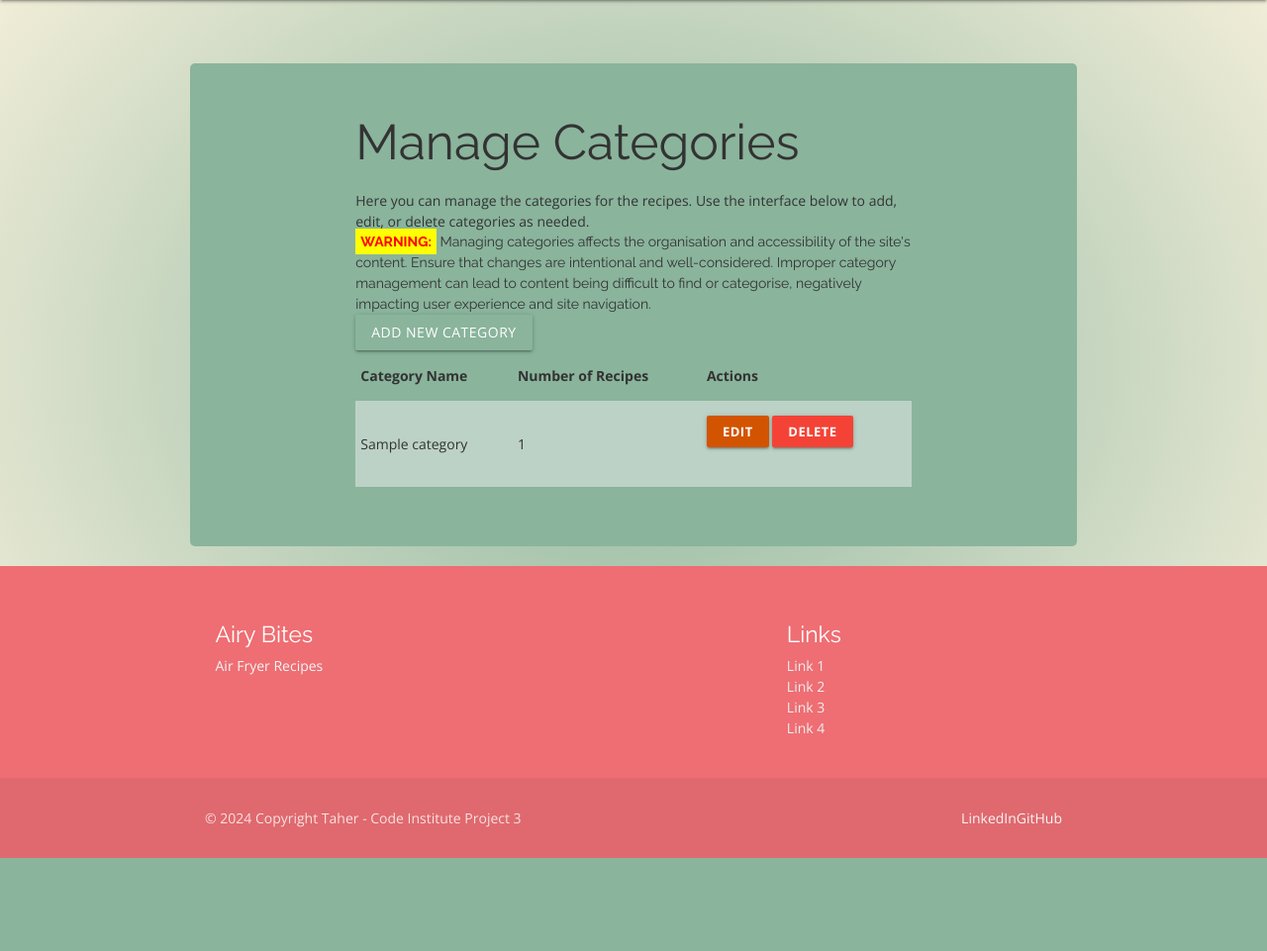
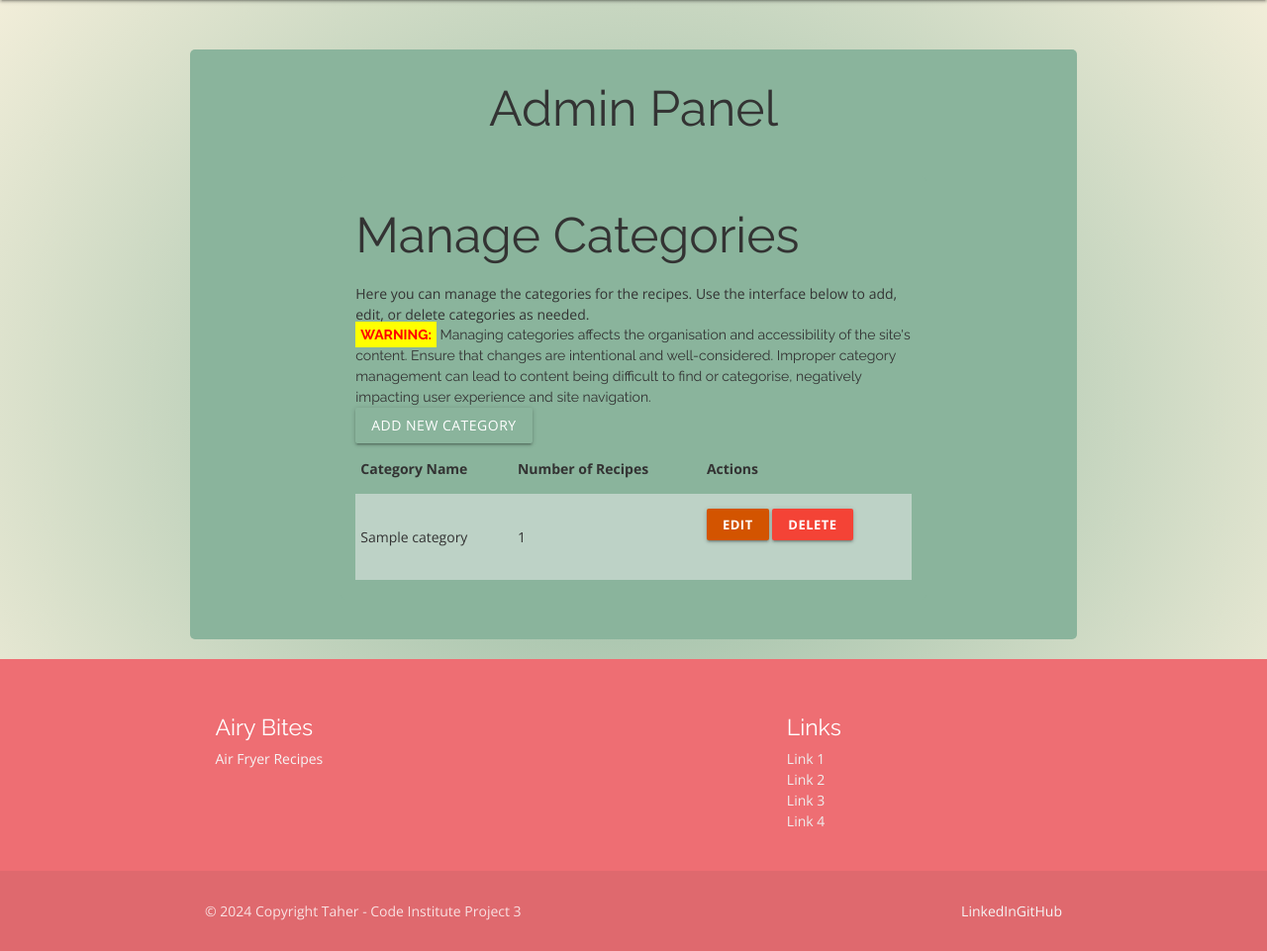
Before and after one commit to TaherCCG/airybitesrecipes, a Flask app: template templates/categories.html in a window 1280 px wide. Shown: the part 136-1097 px from the top of the page at 99% size. Before the commit the page ends 1003 px from the top, so only its background shows below. Run offline with Flask 3, Linux system fonts and the light colour scheme; the template is opened without the code that fills it: most values are stand-ins (such as "Sample title", 1, 10 or a date in 2020); some libraries are stand-ins or nearby versions.

Commit message:
Style:Admin panel page

```diff
--- a/static/css/style.css
+++ b/static/css/style.css
@@ -293,7 +293,7 @@ nav ul li a:hover {
 }
 
 .admin-main-content {
-    margin-top: 64px;
+    margin-top: 50px;
 }
 
 .nav-link a:hover {
@@ -302,7 +302,7 @@ nav ul li a:hover {
 
 /* Forms and Inputs */
 fieldset {
-    border: 1px solid var(--accent-colour);
+    border: 1.5px solid var(--accent-colour);
     padding: 1rem;
     border-radius: 5px;
 }
--- a/templates/admin_panel.html
+++ b/templates/admin_panel.html
@@ -1,8 +1,6 @@
 {% extends "base.html" %}
 
-{% block title %}
-Admin Panel
-{% endblock %}
+{% block title %}Admin Panel Page{% endblock %}
 
 {% block admin_nav %}
     <nav class="nav-extended admin-nav">
@@ -29,14 +27,15 @@ Admin Panel
 {% block content %}
     <!-- Admin content block -->
     <div class="admin-main-content container">
+        <h2 class="center-align">Admin Panel</h2>
         <div class="row">
             <div class="col s12">
                 {% block admin_content %}
-                <!-- Default content for admin panel -->
+                <!-- Admin Panel information -->
                 <div id="admin-info" class="section card-panel">
                     <fieldset>
                         <legend>
-                            <h4 class="text-shadow">
+                            <h4 class="text-shadow admin_h4">
                                 <a href="{{ url_for('admin_panel') }}"
                                     aria-label="Go back to admin panel.">
                                     <i class="fa-solid fa-user-tie icon"></i>
@@ -53,7 +52,7 @@ Admin Panel
                         <p>Here's what you can do:</p>
                     </fieldset>
                     </div>
-
+                <!-- Manage Recipe information -->
                 <div id="manage-recipes" class="section card-panel">
                     <fieldset>
                         <legend>
@@ -76,7 +75,7 @@ Admin Panel
                             positive user experience. Carefully review recipes before making changes.</p>
                     </fieldset>
                     </div>
-
+                <!-- Manage Categories information -->
                 <div id="manage-categories" class="section card-panel">
                     <fieldset>
                         <legend>
@@ -101,7 +100,7 @@ Admin Panel
                             site's content structure and user expectations.</p>
                     </fieldset>
                     </div>
-
+                <!-- Manage Users information -->
                 <div id="manage-users" class="section card-panel">
                     <fieldset>
                         <legend>
```
